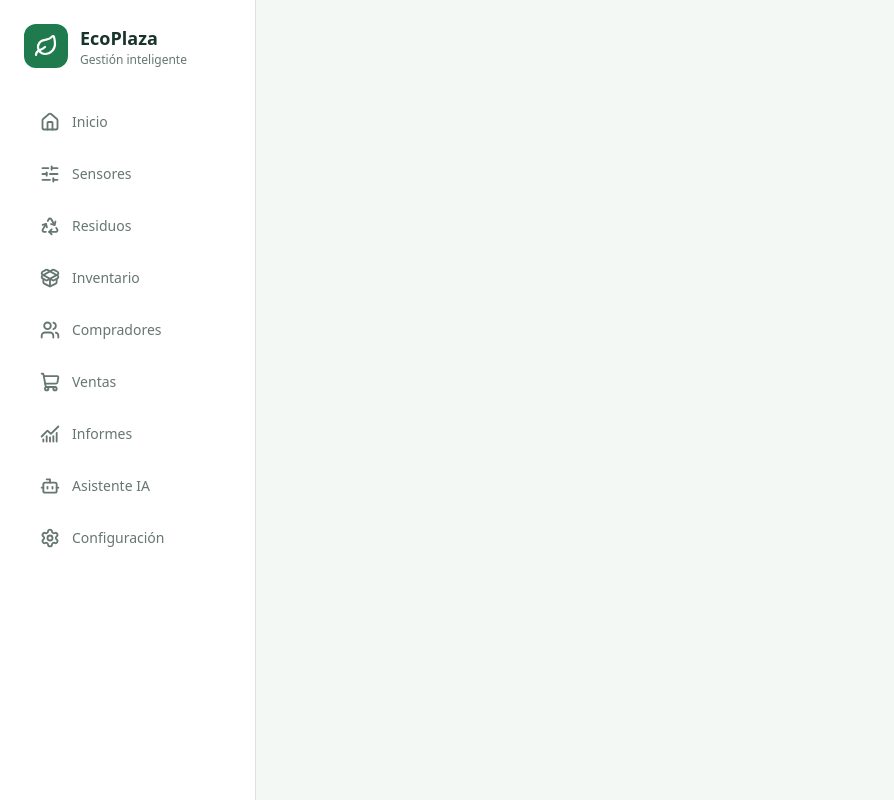
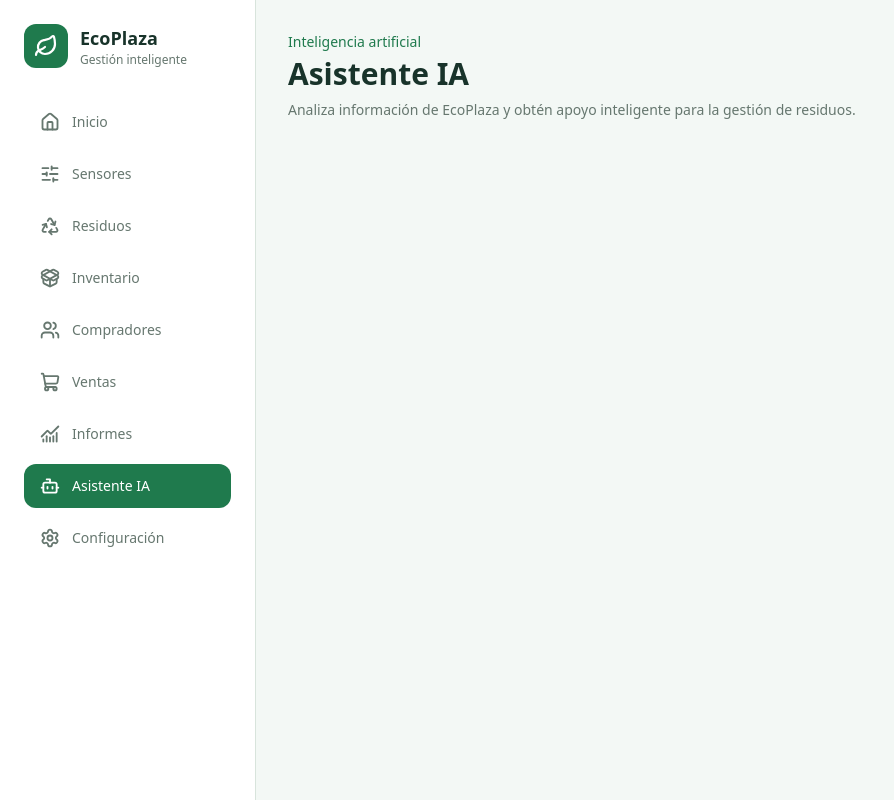
Before and after one commit to luis-sdiaz/ecoplaza-smart-waste-platform, a React (Vite) app in the folder frontend/: page /assistant in a window 1280 px wide. Shown: the whole page, without its empty margins (0-894 px from the left). Built offline with nearby package versions, Linux system fonts and the light colour scheme.

Commit message:
feat(frontend): add AI assistant page navigation

```diff
--- a/frontend/src/App.tsx
+++ b/frontend/src/App.tsx
@@ -7,6 +7,7 @@ import SalesPage from "./pages/SalesPage";
 import SensorsPage from "./pages/SensorsPage";
 import WastePage from "./pages/WastePage";
 import ReportsPage from "./pages/ReportsPage";
+import AssistantPage from "./pages/AssistantPage";
 
 function App() {
   return (
@@ -19,6 +20,7 @@ function App() {
         <Route path="/buyers" element={<BuyersPage />} />
         <Route path="/sales" element={<SalesPage />} />
         <Route path="/reports" element={<ReportsPage />} />
+        <Route path="/assistant" element={<AssistantPage />} />
       </Routes>
     </AppLayout>
   );
--- a/frontend/src/components/Sidebar.tsx
+++ b/frontend/src/components/Sidebar.tsx
@@ -130,13 +130,19 @@ function Sidebar() {
           <ChartNoAxesCombined size={20} strokeWidth={2.2} />
           <span>Informes</span>
         </NavLink>
-        <button
-          type="button"
-          className="mt-2 flex w-full items-center gap-3 rounded-xl px-4 py-3 text-left text-sm font-medium text-ecoplaza-text-muted transition-colors hover:bg-ecoplaza-background hover:text-ecoplaza-text"
+        <NavLink
+          to="/assistant"
+          className={({ isActive }) =>
+            `mt-2 flex w-full items-center gap-3 rounded-xl px-4 py-3 text-left text-sm font-medium transition-colors ${
+              isActive
+                ? "bg-ecoplaza-primary text-white"
+                : "text-ecoplaza-text-muted hover:bg-ecoplaza-background hover:text-ecoplaza-text"
+            }`
+          }
         >
           <Bot size={20} strokeWidth={2.2} />
           <span>Asistente IA</span>
-        </button>
+        </NavLink>
 
         <button
           type="button"
--- /dev/null
+++ b/frontend/src/pages/AssistantPage.tsx
@@ -0,0 +1,22 @@
+function AssistantPage() {
+  return (
+    <section className="p-8">
+      <div>
+        <p className="text-sm font-medium text-ecoplaza-primary">
+          Inteligencia artificial
+        </p>
+
+        <h1 className="mt-1 text-3xl font-semibold text-ecoplaza-text">
+          Asistente IA
+        </h1>
+
+        <p className="mt-2 text-sm text-ecoplaza-text-muted">
+          Analiza información de EcoPlaza y obtén apoyo inteligente para la
+          gestión de residuos.
+        </p>
+      </div>
+    </section>
+  );
+}
+
+export default AssistantPage;
```
